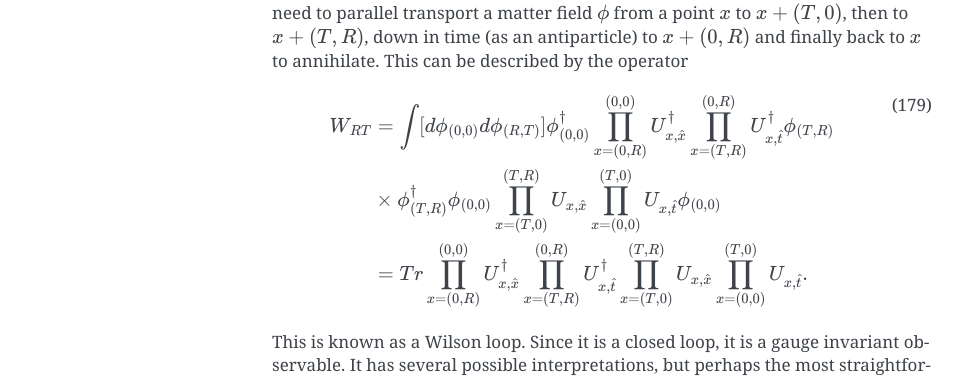
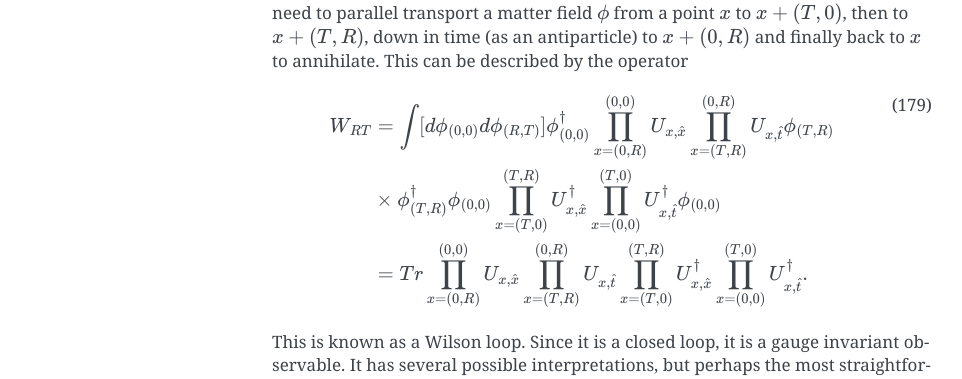
Before and after one commit to rantahar/Lattice-Field-Theory, a Sphinx documentation site: the page built from source/index.rst, in a window 1280 px wide and 900 px high, scrolled down 42835 px. Shown: the part 167-546 px from the top of the window, without its empty margins (148-1110 px from the left). Built offline with Sphinx 7.4.7, drawn with Linux system fonts in a browser that asks for light colours; pages that are not in the unit, such as notebooks, are missing from menus.

Commit message:
Fix the direction of the links in the Wilson loop

```diff
--- a/source/index.rst
+++ b/source/index.rst
@@ -2200,9 +2200,9 @@ down in time (as an antiparticle) to :math:`x+(0,R)` and finally back to :math:`
 to annihilate. This can be described by the operator
 
 .. math::
-   W_{RT} &= \int [d\phi_{(0,0)} d\phi_{(R,T)}] \phi^\dagger_{(0,0)} \prod_{x=(0,R)}^{(0,0)} U_{x,\hat x}^\dagger \prod_{x=(T,R)}^{(0,R)} U_{x,\hat t}^\dagger \phi_{(T,R)} \\
-   &\times \phi^\dagger_{(T,R)} \phi_{(0,0)} \prod_{x=(T,0)}^{(T,R)} U_{x,\hat x} \prod_{x=(0,0)}^{(T,0)} U_{x,\hat t} \phi_{(0,0)}\\
-   &= Tr \prod_{x=(0,R)}^{(0,0)} U_{x,\hat x}^\dagger \prod_{x=(T,R)}^{(0,R)} U_{x,\hat t}^\dagger \prod_{x=(T,0)}^{(T,R)} U_{x,\hat x} \prod_{x=(0,0)}^{(T,0)} U_{x,\hat t}.
+   W_{RT} &= \int [d\phi_{(0,0)} d\phi_{(R,T)}] \phi^\dagger_{(0,0)} \prod_{x=(0,R)}^{(0,0)} U_{x,\hat x} \prod_{x=(T,R)}^{(0,R)} U_{x,\hat t} \phi_{(T,R)} \\
+   &\times \phi^\dagger_{(T,R)} \phi_{(0,0)} \prod_{x=(T,0)}^{(T,R)} U_{x,\hat x}^\dagger \prod_{x=(0,0)}^{(T,0)} U_{x,\hat t}^\dagger \phi_{(0,0)}\\
+   &= Tr \prod_{x=(0,R)}^{(0,0)} U_{x,\hat x} \prod_{x=(T,R)}^{(0,R)} U_{x,\hat t} \prod_{x=(T,0)}^{(T,R)} U_{x,\hat x}^\dagger \prod_{x=(0,0)}^{(T,0)} U_{x,\hat t}^\dagger.
    :label:
 
 This is known as a Wilson loop. Since it is a closed loop, it is a gauge invariant observable.
```
